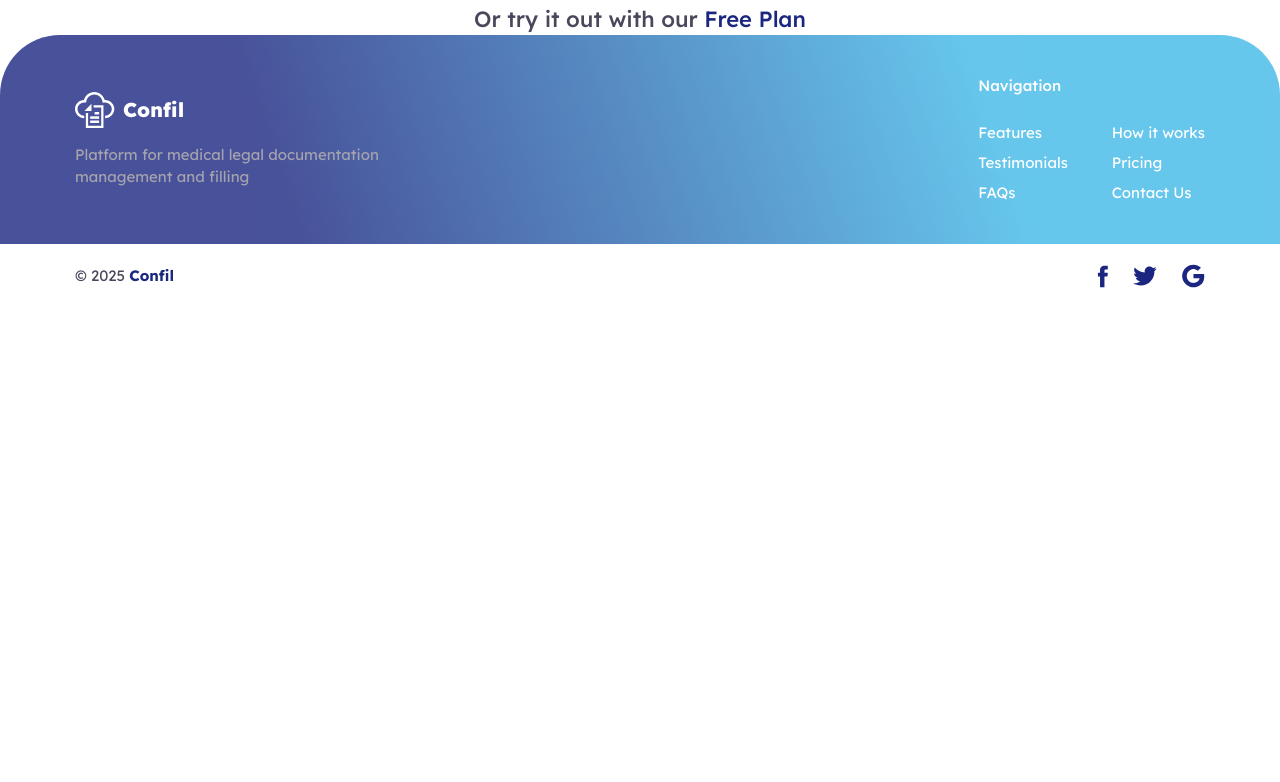
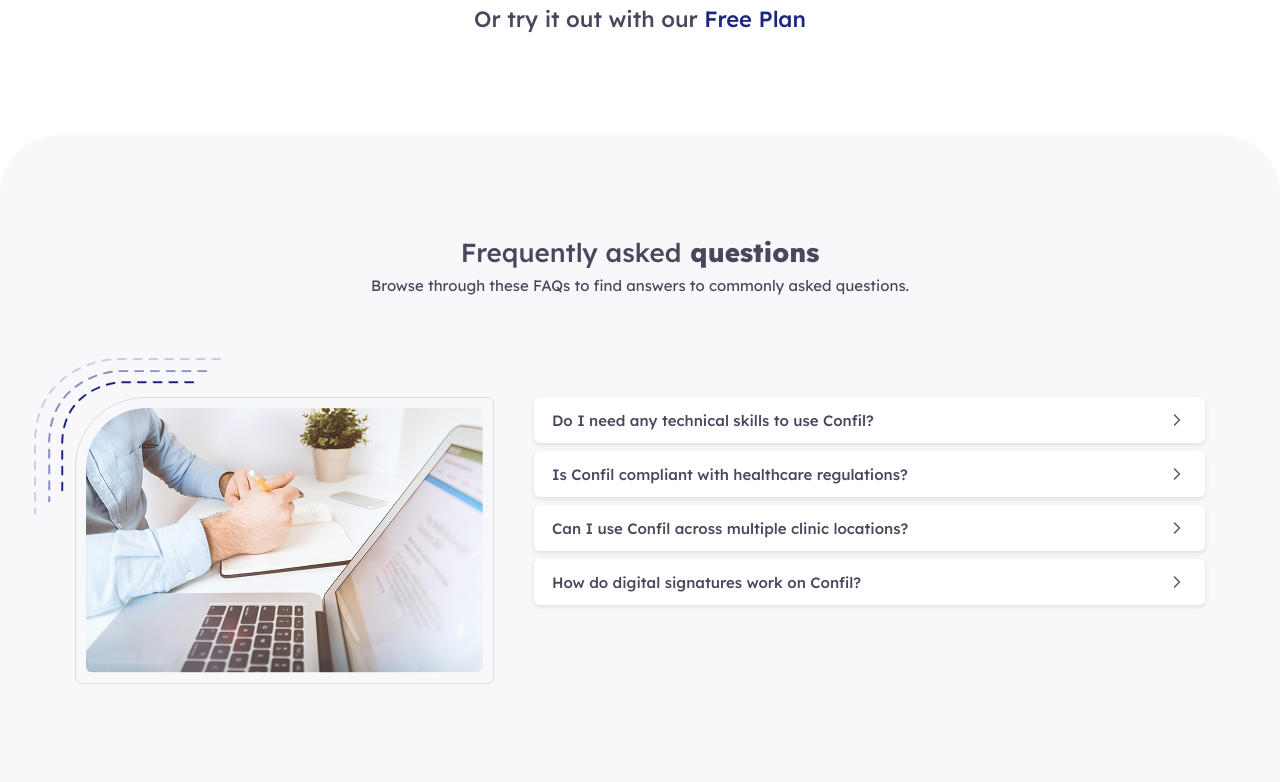
Before and after one commit to DDLivsha/confil-landing, a Next.js app: page / in a window 1280 px wide. Shown: the part 5600-6382 px from the top of the page. Before the commit the page ends 5888 px from the top, so only its background shows below. Built offline with nearby package versions, Linux system fonts and the light colour scheme.

Commit message:
faq done

```diff
--- a/app/globals.sass
+++ b/app/globals.sass
@@ -6,6 +6,7 @@
 @use '../styles/explain.sass'
 @use '../styles/testimonials.sass'
 @use '../styles/pricing.sass'
+@use '../styles/faq.sass'
 
 :root
    --primary: #1A2680
--- a/app/page.tsx
+++ b/app/page.tsx
@@ -1,4 +1,5 @@
 import bg from '@/assets/images/main-bg.png'
+import Faq from '@/components/faq/Faq';
 import Features from '@/components/features/Features';
 import Home from '@/components/home/Home';
 import HowItWorks from '@/components/how-it-works/HowItWorks';
@@ -15,6 +16,7 @@ export default function HomePage() {
       <HowItWorks />
       <Testimonials />
       <Pricing />
+      <Faq />
     </>
 
   );
--- a/components/Header.tsx
+++ b/components/Header.tsx
@@ -12,7 +12,7 @@ const Header: FC = () => {
       <div className='container sticky top-4 z-[100]'>
          <header className='header'>
             <Link href="/" className='header__logo'>
-               <Image src={logo} alt="logo" width={40} height={40} priority />
+               <Image src={logo} alt="logo" width={40} height={40} />
                <p className='header__logo-text'>Confil</p>
             </Link>
             <nav className="header__nav">
--- /dev/null
+++ b/components/faq/Faq.tsx
@@ -0,0 +1,35 @@
+import React, { FC } from 'react'
+import cn from 'classnames'
+import Title from '../common/Title'
+import border from '@/assets/images/faq-border.svg'
+import faq from '@/assets/images/faq-pic.jpg'
+import Image from 'next/image'
+import Accordion from '../common/Accordion'
+import { accordionList } from '@/constants/accordions'
+
+interface Props {
+   className?: string
+}
+const Faq: FC<Props> = ({ className }) => {
+   return (
+      <section id='faqs' className={cn(className, 'faq')}>
+         <div className='container'>
+            <Title boldText='questions' boldTextPosition='end'>Frequently asked</Title>
+            <p className='max-w-[734px] mt-1 mx-auto'>Browse through these FAQs to find answers to commonly asked questions.</p>
+            <div className='faq__wrapper'>
+               <div className="faq__image">
+                  <Image src={faq} alt="faq" placeholder='blur' className='faq__image-pic' width={397} height={265} />
+                  <Image src={border} alt="border" width={188} height={156} className='faq__border' />
+               </div>
+               <div className='faq__accordion'>
+                  {accordionList.map((item, key) => (
+                     <Accordion key={key} title={item.title} text={item.text} />
+                  ))}
+               </div>
+            </div>
+         </div>
+      </section>
+   )
+}
+
+export default Faq
--- /dev/null
+++ b/constants/accordions.ts
@@ -0,0 +1,23 @@
+export interface AccordionProps {
+   title: string;
+   text: string;
+}
+
+export const accordionList: AccordionProps[] = [
+   {
+      title: 'Do I need any technical skills to use Confil?',
+      text: 'Lorem ipsum dolor sit amet, consectetur adipiscing elit. Maecenas rhoncus viverra ante vitae fermentum.',
+   },
+   {
+      title: 'Is Confil compliant with healthcare regulations?',
+      text: 'Lorem ipsum dolor sit amet, consectetur adipiscing elit. Maecenas rhoncus viverra ante vitae fermentum.',
+   },
+   {
+      title: 'Can I use Confil across multiple clinic locations?',
+      text: 'Lorem ipsum dolor sit amet, consectetur adipiscing elit. Maecenas rhoncus viverra ante vitae fermentum.',
+   },
+   {
+      title: 'How do digital signatures work on Confil?',
+      text: 'Lorem ipsum dolor sit amet, consectetur adipiscing elit. Maecenas rhoncus viverra ante vitae fermentum.',
+   },
+];
--- /dev/null
+++ b/styles/faq.sass
@@ -0,0 +1,34 @@
+@use "./mixins.sass" as *
+
+.faq
+   margin-top: 100px
+   padding: 100px 0
+   text-align: center
+   flex-direction: column
+   justify-content: center
+   align-items: center
+   border-radius: 60px 60px 0px 0px
+   background: var(--bg-body)
+   &__wrapper
+      margin-top: 100px
+      display: flex
+      justify-content: space-between
+      gap: 40px
+   &__image
+      position: relative
+      border-radius: 70px 6px 6px 6px
+      border: 1px solid #DBDADE
+      padding: 10px
+      flex-shrink: 0
+      max-height: 287px
+      &-pic
+         border-radius: 60px 6px 6px 6px
+   &__border
+      position: absolute
+      top: -40px
+      left: -42px
+   &__accordion
+      display: flex
+      flex-direction: column
+      gap: 8px
+      flex-grow: 1
```
